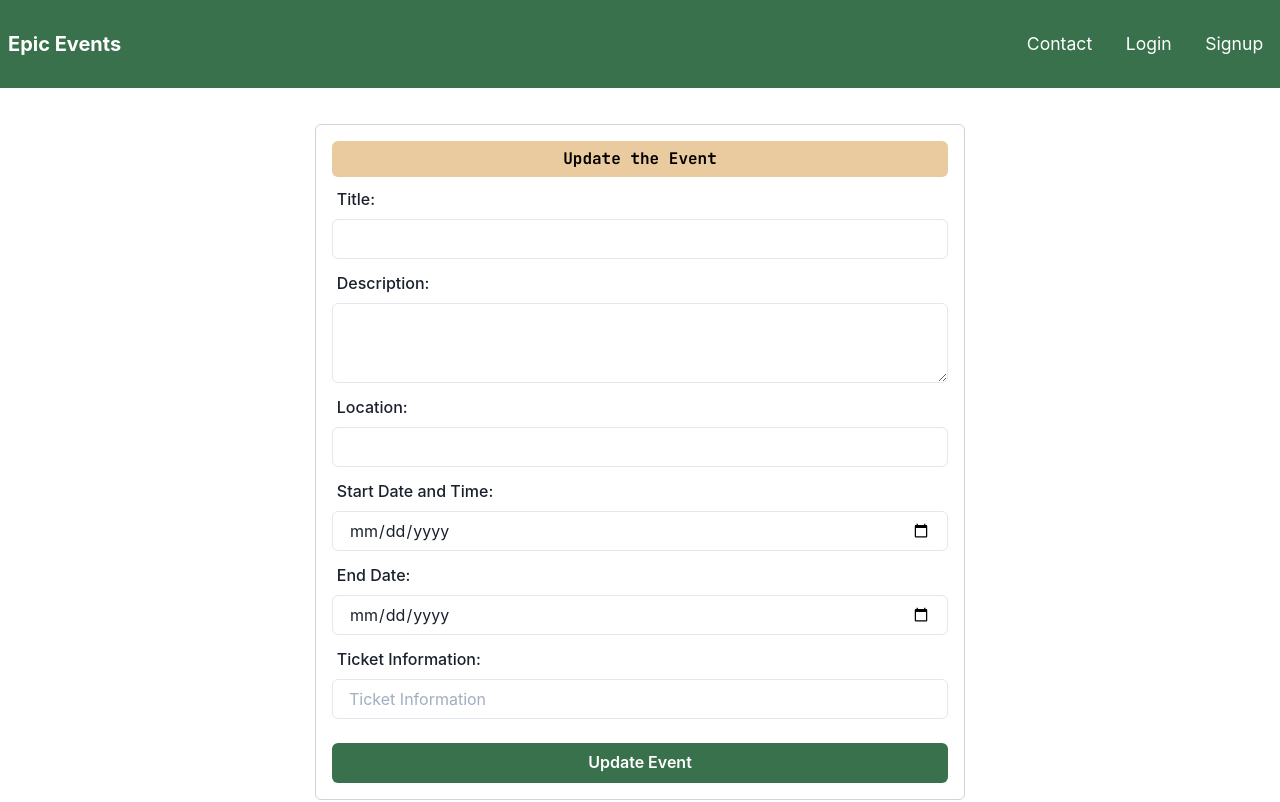
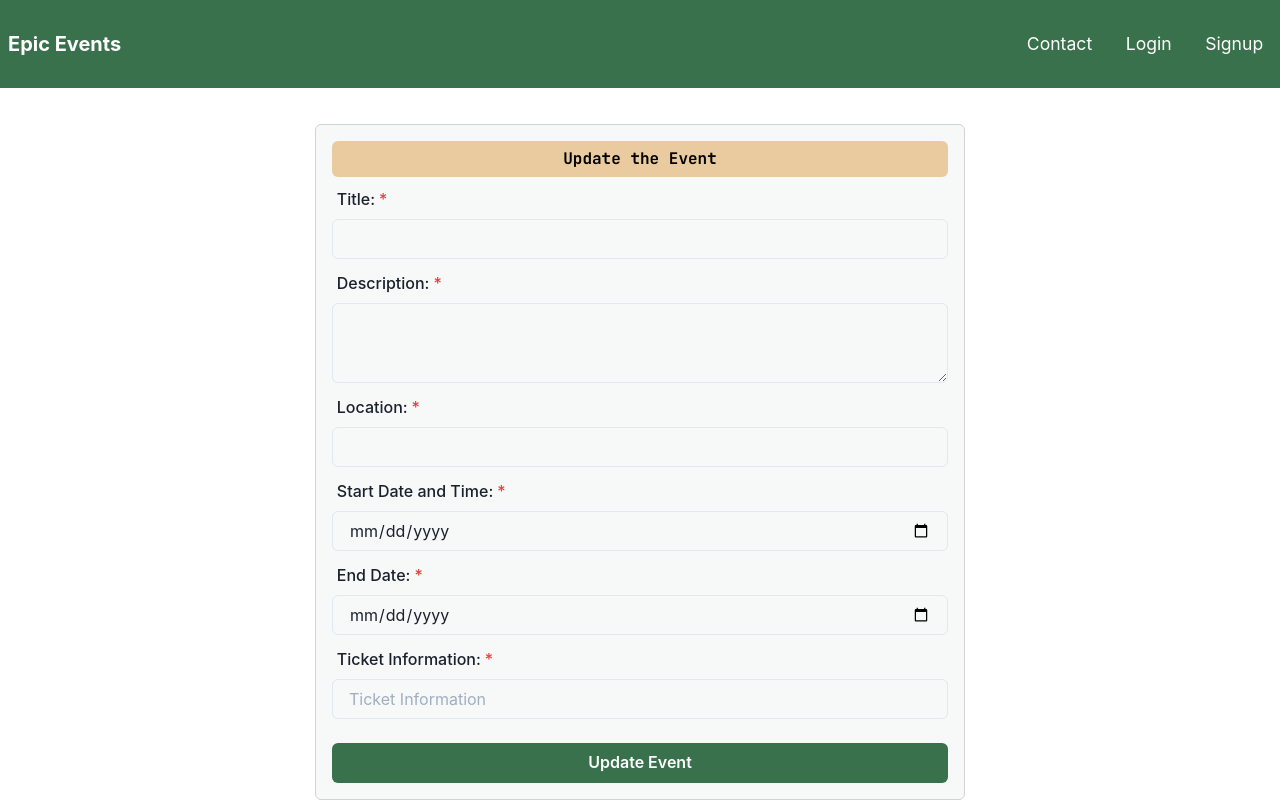
Before and after one commit to Anju0806/EpicEvents, a React (Create React App) app in the folder client/: page /updateevent/1 in a window 1280 px wide. Shown: the top 802 px of the page. Built offline with nearby package versions, Linux system fonts and the light colour scheme; no server answers.

Commit message:
css styling

```diff
--- a/client/src/components/EventList/index.js
+++ b/client/src/components/EventList/index.js
@@ -132,7 +132,6 @@ const EventList = ({
                         bottom: '6px',
                         left: '3px',
                         padding: '10px',
-                        paddingRight: '50px',
                         textAlign: 'left',
                         background: 'rgba(0, 0, 0, 0.7)',
                         color: 'white',
--- a/client/src/pages/AddEvent.js
+++ b/client/src/pages/AddEvent.js
@@ -51,6 +51,7 @@ const AddEvent = (props) => {
       display="flex"
       justifyContent="center"
       alignItems="center"
+
     >
       <Box textAlign="center"
         width="100%"
@@ -59,6 +60,7 @@ const AddEvent = (props) => {
         border="1px solid lightgray"
         borderRadius="md"
         mt={4}
+        backgroundColor={"#F7F8F8"}
       >
         <Box bg="#EACB9F" color="white" p="2" rounded="md" fontWeight="bold">
           <h3 className="card-header text-black">Add Event Details</h3>
@@ -92,8 +94,8 @@ const AddEvent = (props) => {
                 onChange={handleChange}
                 mb="2"
               /></FormControl>
+              <FormControl isRequired>
               <FormLabel htmlFor="start_date">Event Start Date</FormLabel>
-              <FormControl isRequired>
               <Input
                 id="start_date"
                 placeholder="Event Start Date"
@@ -104,8 +106,8 @@ const AddEvent = (props) => {
                 min={new Date().toISOString().split('T')[0]}
                 mb="2"
               /></FormControl>
+              <FormControl isRequired>
               <FormLabel htmlFor="end_date">Event End Date</FormLabel>
-              <FormControl isRequired>
               <Input
                 id="end_date"
                 placeholder="Event End Date"
@@ -116,8 +118,8 @@ const AddEvent = (props) => {
                 min={formState.start_date}
                 mb="2"
               /></FormControl>
+              <FormControl isRequired>
               <FormLabel htmlFor="location">Location</FormLabel>
-              <FormControl isRequired>
               <Input
                 id="location"
                 placeholder="Location"
@@ -127,8 +129,8 @@ const AddEvent = (props) => {
                 onChange={handleChange}
                 mb="2"
               /></FormControl>
+              <FormControl isRequired>
               <FormLabel htmlFor="ticketInformation">Ticket Information</FormLabel>
-              <FormControl isRequired>
               <Input
                 id="ticketInformation"
                 placeholder="Ticket Information"
--- a/client/src/pages/UpdateEvent.js
+++ b/client/src/pages/UpdateEvent.js
@@ -67,6 +67,7 @@ const UpdateEvent = () => {
       justifyContent="center"
       alignItems="center">
       <Box
+      backgroundColor={"#F7F8F8"}
         width="100%"
         maxWidth="650px"
         padding="4"
@@ -88,7 +89,7 @@ const UpdateEvent = () => {
 
 
 
-            <FormControl mb="3">
+            <FormControl mb="3" isRequired>
               <FormLabel>Title:</FormLabel>
               <Input
                 type="text"
@@ -97,15 +98,15 @@ const UpdateEvent = () => {
                 onChange={handleInputChange}
               />
             </FormControl>
-            <FormControl mb="3">
+            <FormControl mb="3" isRequired>
               <FormLabel>Description:</FormLabel>
               <Textarea
                 name="description"
                 defaultValue={event.description}
                 onChange={handleInputChange}
               />
-            </FormControl>
-            <FormControl mb="3">
+            </FormControl >
+            <FormControl mb="3" isRequired>
               <FormLabel>Location:</FormLabel>
               <Input
                 type="text"
@@ -114,7 +115,7 @@ const UpdateEvent = () => {
                 onChange={handleInputChange}
               />
             </FormControl>
-            <FormControl mb="3">
+            <FormControl mb="3" isRequired>
               <FormLabel>Start Date and Time:</FormLabel>
               <Input
                 placeholder="Event Start Date"
@@ -125,7 +126,7 @@ const UpdateEvent = () => {
                 min={new Date().toISOString().split('T')[0]}
               />
             </FormControl>
-            <FormControl mb="3">
+            <FormControl mb="3" isRequired>
               <FormLabel>End Date:</FormLabel>
               <Input
                 placeholder="Event End Date"
@@ -136,7 +137,7 @@ const UpdateEvent = () => {
                 min={event.start_date}
               />
             </FormControl>
-            <FormControl mb="3">
+            <FormControl mb="3" isRequired>
               <FormLabel>Ticket Information:</FormLabel>
               <Input
                 placeholder="Ticket Information"
```
